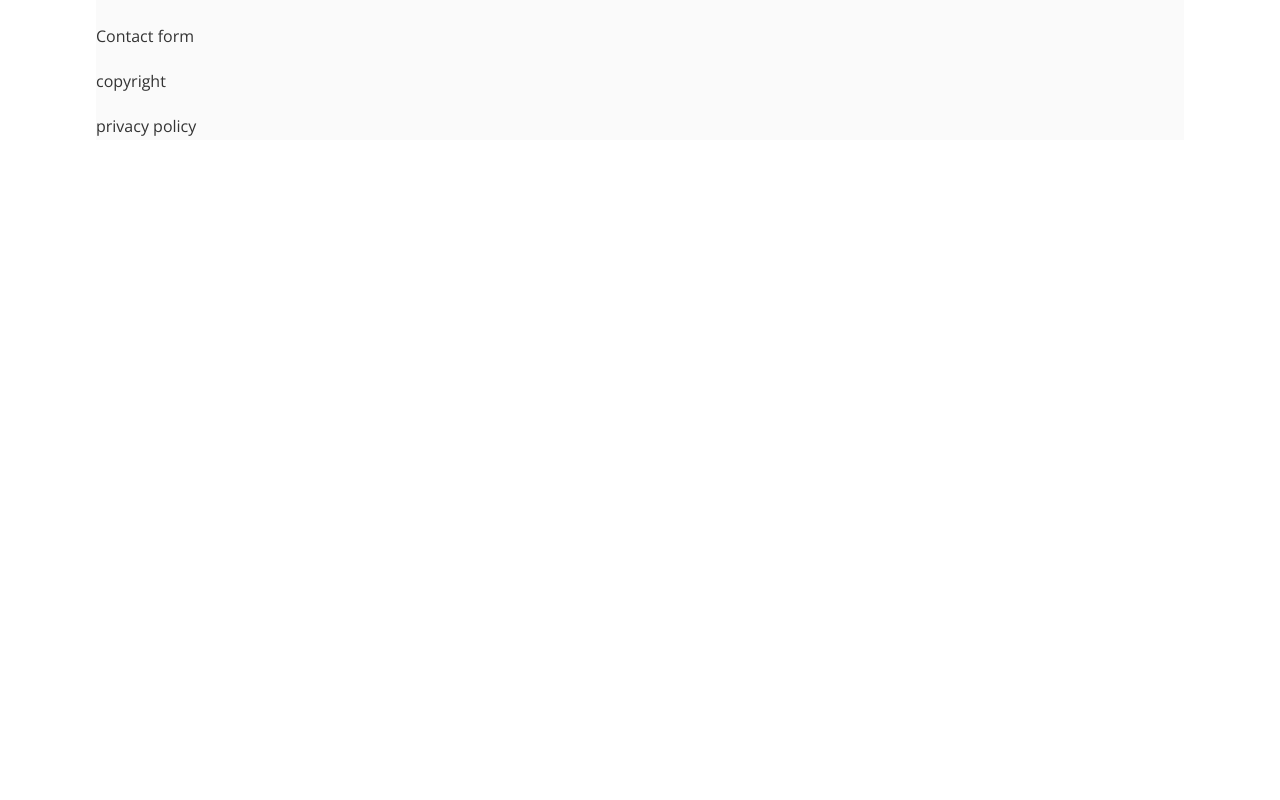
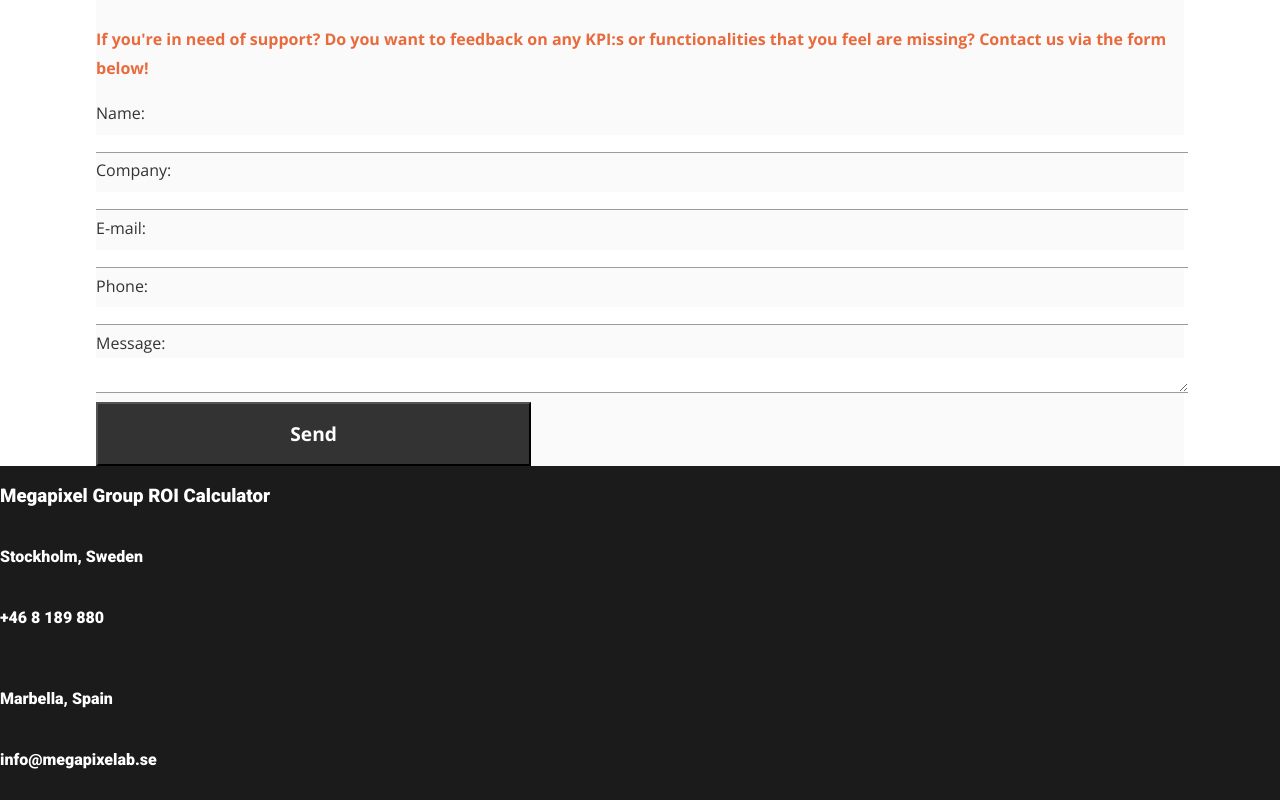
Before and after one commit to tinkotvas/Interactive-Frontend-Development-Milestone-Project-2, a React (Create React App) app in the folder roi-calculator/: page / in a window 1280 px wide. Shown: the part 900-1700 px from the top of the page. Before the commit the page ends 1056 px from the top, so only its background shows below. Built offline with nearby package versions, Linux system fonts and the light colour scheme.

Commit message:
Add SiteContact and some styling to the footer.

```diff
--- a/roi-calculator/src/App.css
+++ b/roi-calculator/src/App.css
@@ -19,7 +19,8 @@ form {
   justify-content: space-between;
 }
 
-input {
+input,
+textarea {
   border: 0;
   outline: 0;
   border-bottom: 1px solid #a09b9b;
@@ -28,8 +29,8 @@ input {
 
 button {
   width: 40%;
-  font-size: 0.9rem;
-  height: 3rem;
+  font-size: 1.2rem;
+  height: 4rem;
   font-family: "Open Sans", sans-serif;
   font-weight: 600;
   background-color: #333333;
@@ -41,10 +42,19 @@ header {
   justify-content: space-between;
 }
 
+footer {
+  display: flex;
+  flex-flow: column;
+  font-family: "Roboto", sans-serif;
+  font-weight: 900;
+  background-color: #1b1b1b;
+  color: #FFFFFF;
+}
+
 .body {
   line-height: 1.8;
   font-family: "Open Sans", sans-serif;
-  margin: 20px 7.5% 0 7.5%;
+  margin: 0 7.5% 0 7.5%;
   background-color: #fafafa;
   color: #333333;
 }
--- a/roi-calculator/src/App.jsx
+++ b/roi-calculator/src/App.jsx
@@ -2,6 +2,7 @@ import React, {useState} from 'react';
 import './App.css';
 
 import SiteHeader from './components/SiteHeader';
+import SiteContact from './components/SiteContact';
 import BusinessROICalculator from './containers/BusinessROICalculator';
 
 function App() {
@@ -30,10 +31,10 @@ function App() {
     addResult(businessResults, setBusinessResults, results)
 
   return (
-      <div className="body">
+      <div>
         <SiteHeader logoName="ROI Calculator" />
 
-        <main>
+        <main className="body">
           <section>
             <h1>The ROI calculator</h1>
             <p>
@@ -75,14 +76,30 @@ function App() {
 
           <section>
             <h2>Support</h2>
-
-            <form>
-              Contact form
-            </form>
+            <p className="orange-bold">
+              If you're in need of support? Do you want to feedback on any KPI:s or functionalities that you feel are missing?
+              Contact us via the form below!
+            </p>
+            <SiteContact />
           </section>
         </main>
 
         <footer>
+          <div>
+            <h3>Megapixel Group ROI Calculator</h3>
+          </div>
+            <h4>Stockholm, Sweden</h4>
+            <h4>+46 8 189 880</h4>
+            <br></br>
+            <h4>Marbella, Spain</h4>
+            <h4>info@megapixelab.se</h4>
+            <h6>
+              Did you know that Megapixel is offering marketing services?
+              <br></br>
+              <a href="https://www.megapixelab.se/" target="_blank">https://www.megapixelab.se/</a>
+            </h6>
+          <div>
+          </div>
           <nav>
             <p>copyright</p>
             <p>privacy policy</p>
--- /dev/null
+++ b/roi-calculator/src/components/SiteContact.jsx
@@ -0,0 +1,34 @@
+import React from "react";
+
+export default function SiteHeader() {
+  return (
+    <form>
+      <label htmlFor="name">
+        Name:
+        <input type="text" id="name" name="name" required />
+      </label>
+
+      <label htmlFor="company">
+        Company:
+        <input type="text" id="company" name="company" />
+      </label>
+
+      <label htmlFor="email">
+        E-mail:
+        <input type="email" id="email" name="email" required />
+      </label>
+
+      <label htmlFor="phone">
+        Phone:
+        <input type="number" id="phone" name="phone" />
+      </label>
+
+      <label htmlFor="message">
+        Message:
+        <textarea id="message" name="message" required />
+      </label>
+
+      <button type="submit">Send</button>
+    </form>
+  );
+}
--- a/roi-calculator/src/containers/BusinessROICalculator.jsx
+++ b/roi-calculator/src/containers/BusinessROICalculator.jsx
@@ -82,9 +82,9 @@ export default function BusinessROICalculator({setResult}) {
 
       {businesses.map((business, i) => (
         <form key={i} name={business.name} onSubmit={(e) => e.preventDefault()}>
-          <h3>{business.name}</h3>
+          <h3>{"Business: " + business.name}</h3>
           <label htmlFor="grossProfit">
-            Gross profit
+            Gross profit:
 
             <input
               type="number"
@@ -95,7 +95,7 @@ export default function BusinessROICalculator({setResult}) {
           </label>
 
           <label htmlFor="netProfit">
-            Net profit
+            Net profit:
 
             <input
               type="number"
@@ -106,7 +106,7 @@ export default function BusinessROICalculator({setResult}) {
           </label>
 
           <label htmlFor="marketingInvestment">
-            Marketing investment
+            Marketing investment:
 
             <input
               type="number"
```
